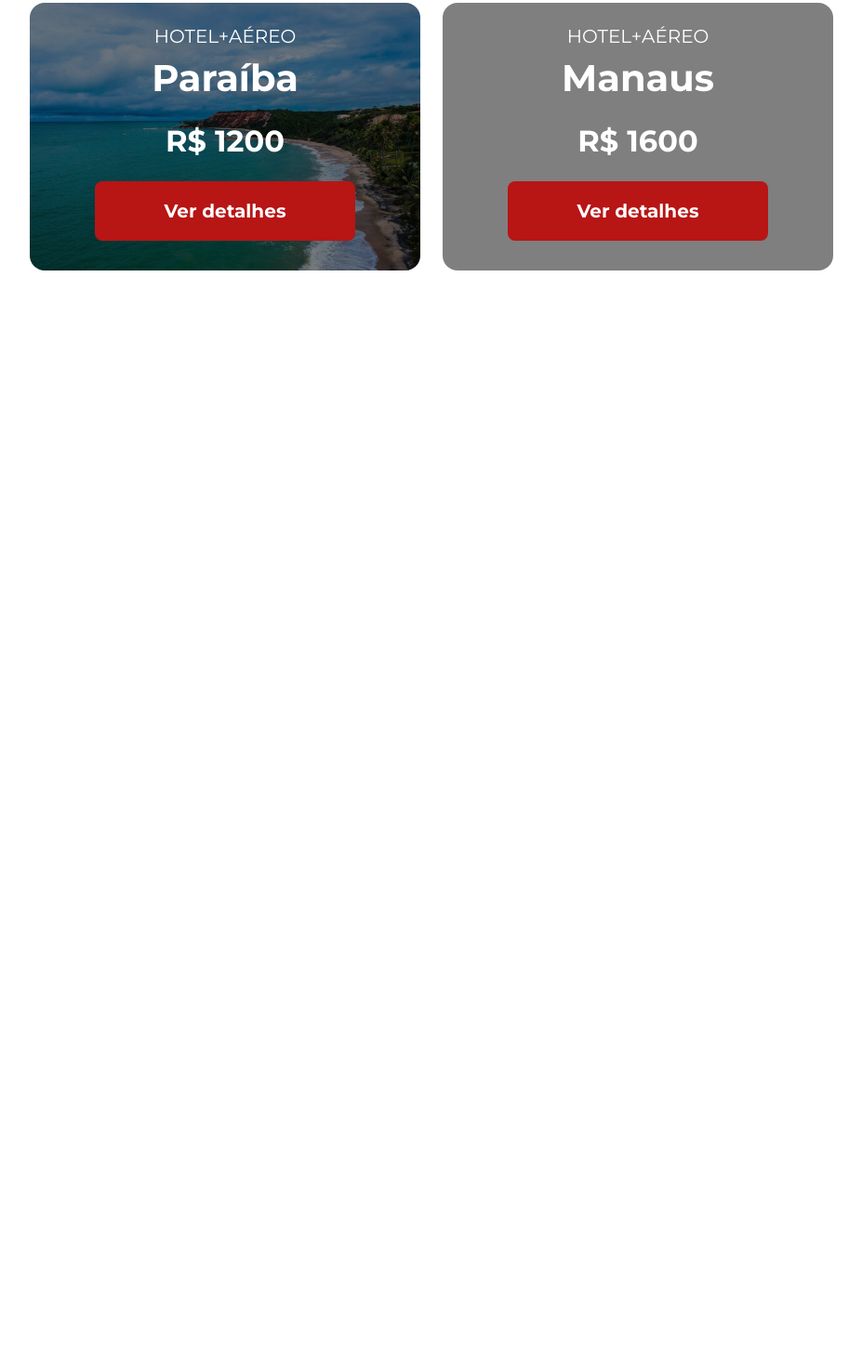
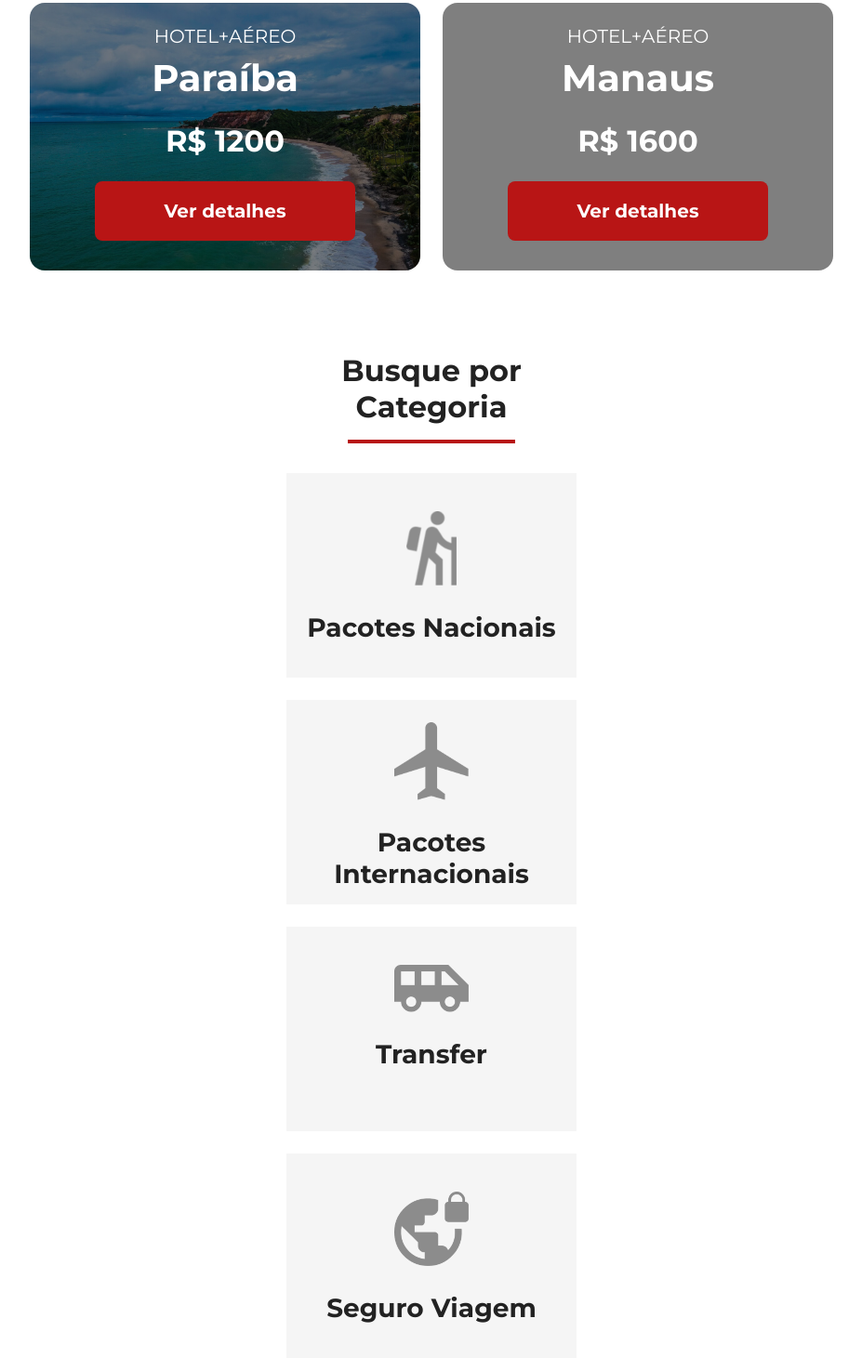
Before and after one commit to educmt/jornada-viagens, a plain HTML site: page index.html in a window 1280 px wide. Shown: the part 1472-2933 px from the top of the page at 93% size, without its empty margins (176-1103 px from the left). Before the commit the page ends 1763 px from the top, so only its background shows below. Drawn offline with Linux system fonts and the light colour scheme.

Commit message:
Adiciona e estiliza secao busque por categoria

```diff
--- /dev/null
+++ b/css/categories.css
@@ -0,0 +1,39 @@
+
+
+.list-cards{
+    display: flex;
+    flex-direction: column;
+    align-items: center;
+    gap: 24px;
+    list-style: none;
+}
+
+.category-card{
+    display: inline-block;
+    background-color: var(--background-secondary-color);
+    width: 312px;
+    height: 220px;
+    text-align: center;
+}
+
+.category-card h3{
+    color: var(--text-primary-color);
+    font-size: 28px;
+    margin-top: 24px;
+}
+
+.category-card.pacotes-nacionais{
+    padding: 41px 16px;
+}
+
+.category-card.pacotes-internacionais{
+    padding: 24px 16px;
+}
+
+.category-card.transfer{
+    padding: 41px 16px;
+}
+
+.category-card.seguro-viagem{
+    padding: 41px 16px;
+}
--- a/css/global.css
+++ b/css/global.css
@@ -32,7 +32,7 @@
 }
 
 .section-title h2 {
-  font-size: 28px;
+  font-size: 32px;
   font-weight: var(--title-font-weight);
   text-align: center;
 }
--- a/css/offers.css
+++ b/css/offers.css
@@ -3,6 +3,7 @@
   flex-direction: column;
   align-items: center;
   gap: 24px;
+  margin-bottom: 88px;
 }
 .card {
   width: 312px;
@@ -96,6 +97,6 @@ a {
 @media screen and (min-width: 1812px) {
     .offers-cards {
       width: 1250px;
-      margin: 0 auto
+      margin: 0 auto 88px
     }
   }
--- a/css/styles.css
+++ b/css/styles.css
@@ -2,3 +2,4 @@
 @import url(header.css);
 @import url(hero.css);
 @import url(offers.css);
+@import url(categories.css);
--- a/index.html
+++ b/index.html
@@ -109,5 +109,39 @@
         </article>
       </div>
     </section>
+    <section class="categories">
+      <div class="section-title">
+        <h2>Busque por <br />Categoria</h2>
+        <hr />
+      </div>
+      <div>
+        <ul class="list-cards">
+          <li>
+            <a href="#" class="category-card pacotes-nacionais">
+              <img src="assets/img/icone-pacotes-nacionais.png" alt="" />
+              <h3>Pacotes Nacionais</h3>
+            </a>
+          </li>
+          <li>
+            <a href="#" class="category-card pacotes-internacionais">
+              <img src="assets/img/icone-pacotes-interacionais.png" alt="" />
+              <h3>Pacotes Internacionais</h3>
+            </a>
+          </li>
+          <li>
+            <a href="#" class="category-card transfer">
+              <img src="assets/img/icone-transfer.png" alt="" />
+              <h3>Transfer</h3>
+            </a>
+          </li>
+          <li>
+            <a href="#" class="category-card seguro-viagem">
+              <img src="assets/img/icone-seguro-viagem.png" alt="" />
+              <h3>Seguro Viagem</h3>
+            </a>
+          </li>
+        </ul>
+      </div>
+    </section>
   </body>
 </html>
```
Also changed, not shown: assets/img/icone-pacotes-interacionais.png (added), assets/img/icone-pacotes-nacionais.png (added), assets/img/icone-seguro-viagem.png (added), assets/img/icone-transfer.png (added).
